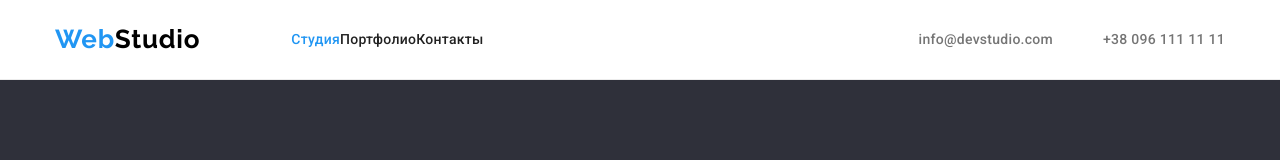
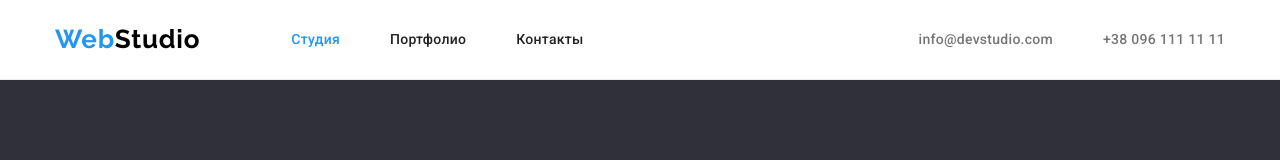
Before and after one commit to AndriyKozh/goit-markup-hw-03, a plain HTML site: page index.html in a window 1280 px wide. Shown: the top 160 px of the page. Drawn offline with nearby package versions, Linux system fonts and the light colour scheme.

Commit message:
hw-3ver2

```diff
--- a/css/styles.css
+++ b/css/styles.css
@@ -101,10 +101,9 @@ ul {
   letter-spacing: 0.02em;
   list-style: none;
 }
-.header-info .nav-item: {
+.header-info .nav-item {
   margin-right: 50px;
 }
-
 .header-info .nav-item:last-child {
   margin-right: 0;
 }
```
